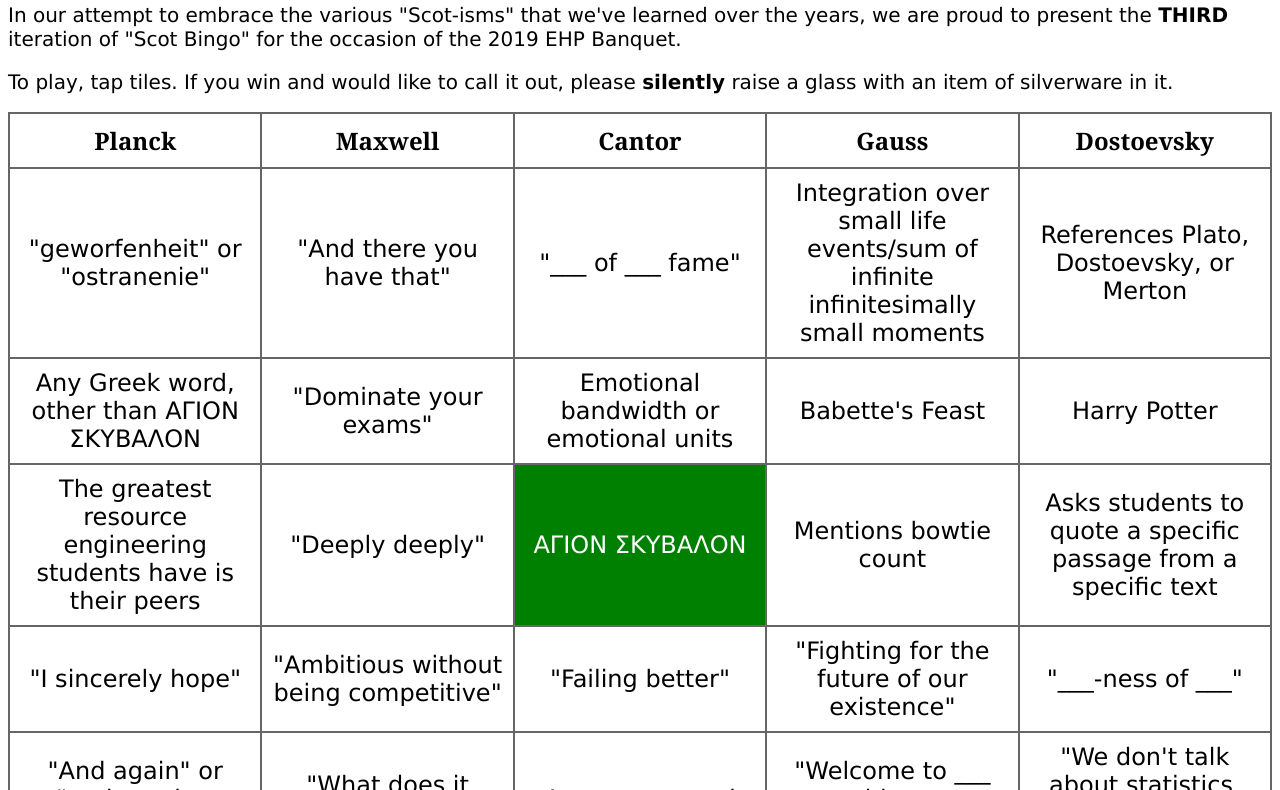
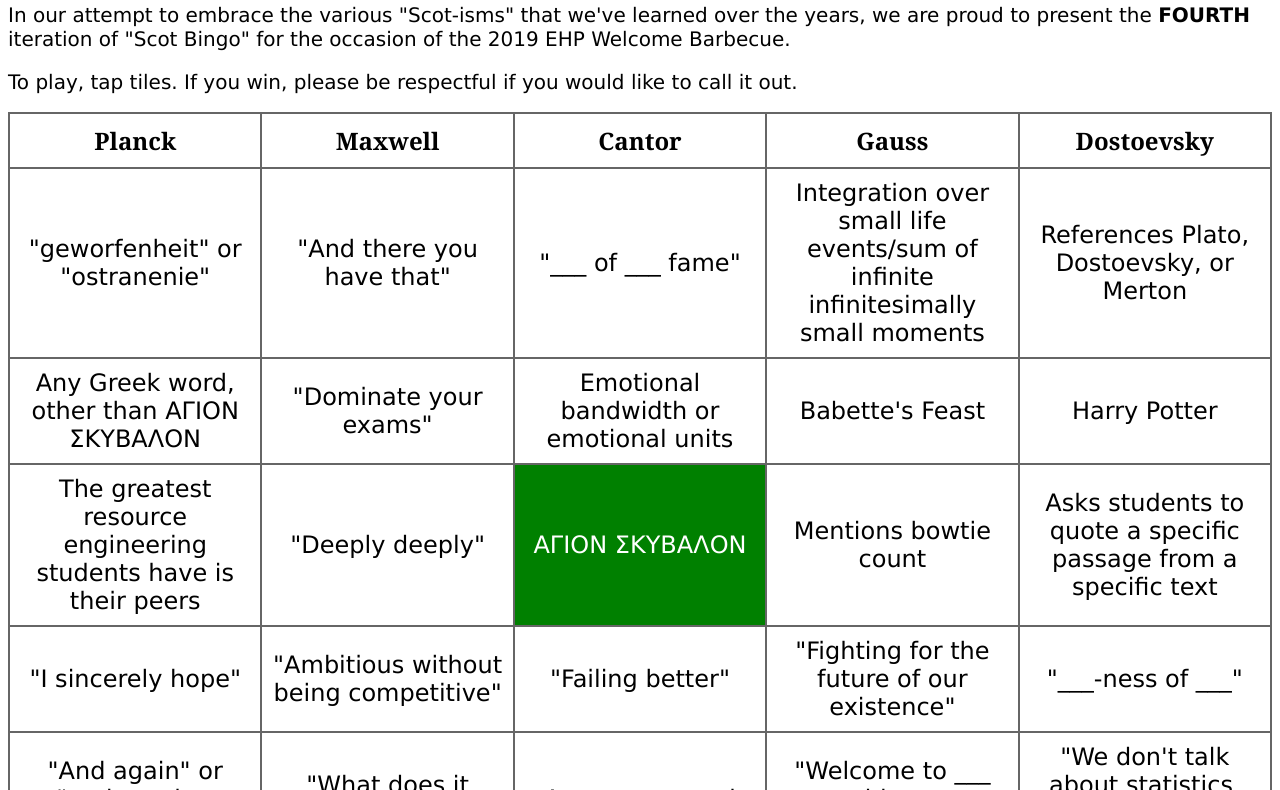
Before and after one commit to grantbaker/grantbaker.github.io, a plain HTML site: page bingo-card-generator/bingo-card.html in a window 1280 px wide. Shown: the part 62-852 px from the top of the page. Drawn offline with Linux system fonts and the light colour scheme.

Commit message:
update for 2019 bbq

```diff
--- a/bingo-card-generator/bingo-card.html
+++ b/bingo-card-generator/bingo-card.html
@@ -7,10 +7,10 @@
 </head>
 <body>
 <h1>Scot Bingo</h1>
-In our attempt to embrace the various "Scot-isms" that we've learned over the years, we are proud to present the <b>THIRD</b> iteration of "Scot Bingo" for the occasion of the 2019 EHP Banquet.
+In our attempt to embrace the various "Scot-isms" that we've learned over the years, we are proud to present the <b>FOURTH</b> iteration of "Scot Bingo" for the occasion of the 2019 EHP Welcome Barbecue.
 
 <h1></h1>
-To play, tap tiles. If you win and would like to call it out, please <b>silently</b> raise a glass with an item of silverware in it.
+To play, tap tiles. If you win, please be respectful if you would like to call it out.
 <h1></h1>
 <table>
 	<tr>
```
